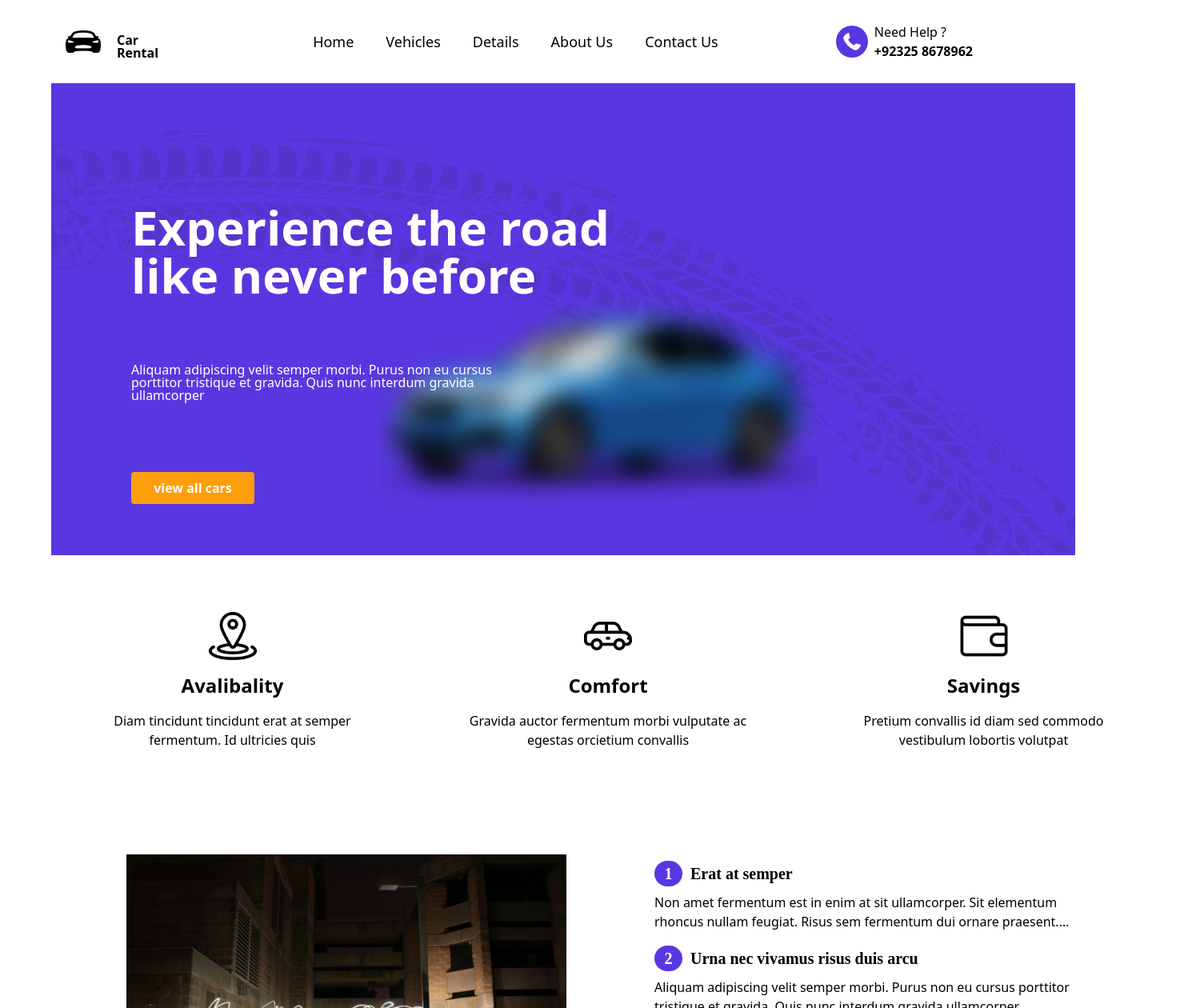
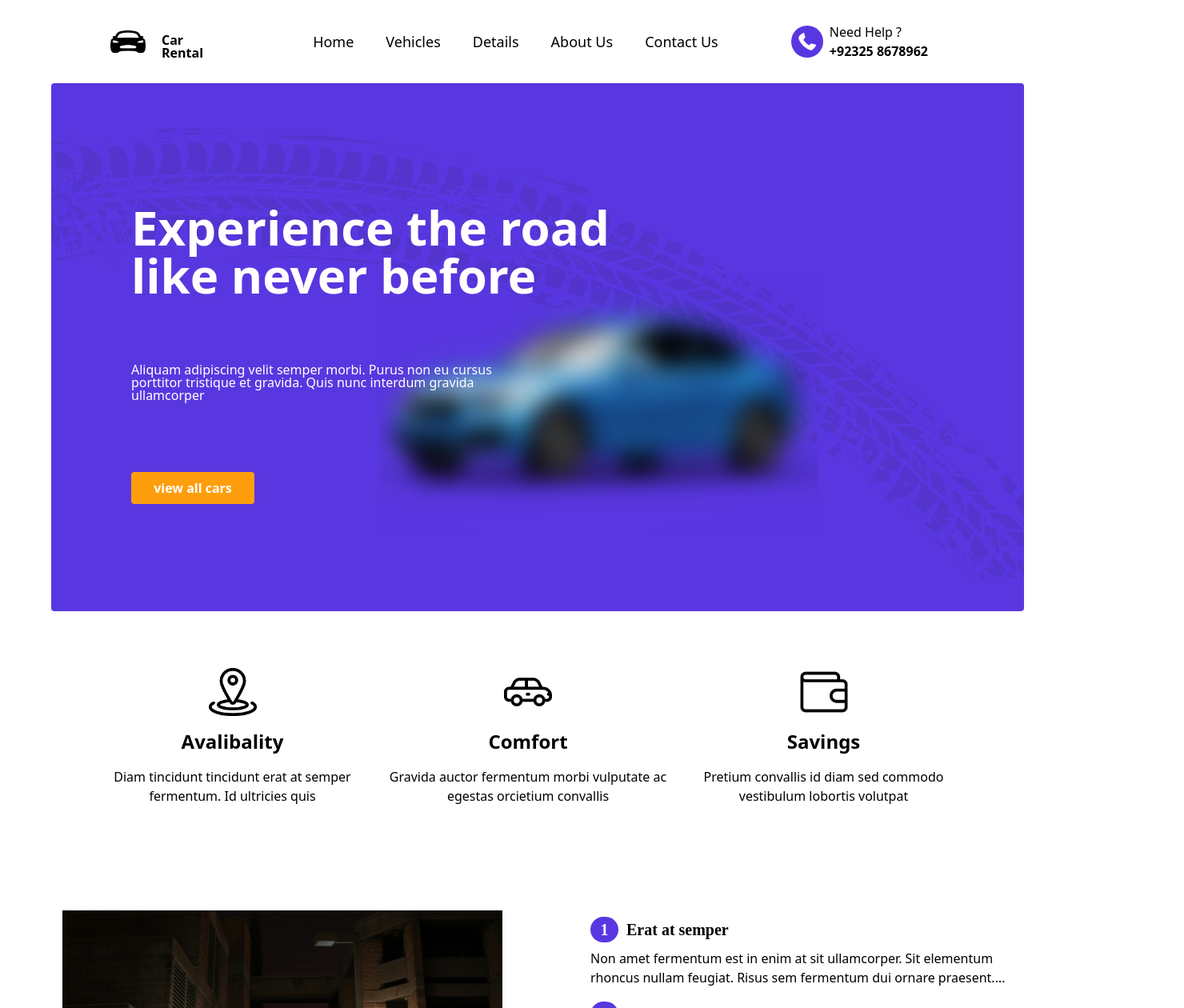
Before and after one commit to Kashiif-Khan/Car-Rental, a React (Vite) app in the folder Car-Retal-System/: page / in a window 1280 px wide. Shown: the top 1260 px of the page at 80% size, 1480 px wide, since content can reach past the window. Built offline with nearby package versions, Linux system fonts and the light colour scheme.

Commit message:
Merge branch 'harisshah' of https://github.com/Kashiif-Khan/Car-Rental

```diff
--- a/Car-Retal-System/src/Components/Details.jsx
+++ b/Car-Retal-System/src/Components/Details.jsx
@@ -21,7 +21,7 @@ function Details(){
     return(
         <>
 
-        <div className="w-full h-[880px] border border-red-500 flex flex-row justify-center pt-6 gap-2 ">
+        <div className="w-full h-[880px] border border-red-500 flex flex-row justify-center pt-6 gap-24 ">
             <div className="w-[636px] h-[557px] border border-green-300">
                 <div className="w-[636px] h-[437px]">
                     <div className='p-2'>
@@ -86,11 +86,14 @@ function Details(){
                 </div>
             </div>
         </div>
-        <div className="flex justify-between w-[1296px] h-[118px] opacity-100  mb-[24px] px-24 ">
+        <div className='w-full justify-center items-center px-34'>
+            <div className="flex justify-between w-[1296px] h-[118px] opacity-100  mb-[24px] px-24 ">
             <p class="font-work font-bold text-[50px] leading-[100%] tracking-[0%] text-black w-120 ">Other cars</p>
             <button className='font-work font-bold text-[20px] flex items-center mt-16'>view all <img src={arrowright} alt="arrow right" className='w-6' /></button>
-         </div>
-        <Card/>
+            </div>
+           <Card/>
+
+        </div>
         </>
     )
 }
--- a/Car-Retal-System/src/Components/Home.jsx
+++ b/Car-Retal-System/src/Components/Home.jsx
@@ -42,7 +42,9 @@ function Home(){
 
     return(
         <>
-        <div className='relative z-0  w-full max-w-[1420px] h-[590px]   ml-16  bg-[#5937E0] overflow-hidden '>
+        {/* Hero Section */}
+        <div className='w-full h-[660px] flex justify-center items-center'>
+                    <div className='relative z-0  w-[1460px]  h-[660px]   ml-16  bg-[#5937E0] overflow-hidden rounded'>
 
             <img src={Group} alt="Group"  className='absloute  left-0 top-0 z-20 w-355 '/>
             <img src={blurCar} alt="Car logo" className='absolute z-10 w-[550px] top-[400px] left-[684px] -translate-x-1/2 -translate-y-1/2 rounded'  />
@@ -54,6 +56,10 @@ function Home(){
             </div>
 
         </div>
+        </div>
+
+        {/* 2nd section  */}
+        <div className='flex justify-center items-center'>
                     <div className="flex flex-row w-[1440px] h-[314px] flex justify-between ml-10 p-[60px_72px_60px_72px] opacity-100">
             <div className="w-[357px] h-[194px] opacity-100  flex flex-col justify-center items-center gap-5">
                 <img src={g3453} alt="Location" className='w-[60px] h-[60px]' />
@@ -77,6 +83,10 @@ function Home(){
                 </p>
             </div>
         </div>
+        </div>
+
+        {/* 3rd section */}
+        <div className='flex justify-center items-center'>
             <div className="w-[1440px] h-[669px] flex gap-[110px] opacity-100 rotate-0 pt-[60px] pr-[72px] pb-[60px] pl-[158px]">
             <div className='w-[550px] h-[449px]'>
                 <img src={mycar} alt="my car" />
@@ -124,9 +134,12 @@ function Home(){
 
         </div>
 
+        </div>
 
 
-        <div className="w-full h-[1328px] flex flex-col gap-[40px] opacity-100 rotate-0 pt-[60px] pr-[72px] pb-[60px] pl-[72px]">
+        {/* 4 section */}
+
+            <div className="w-full h-[1328px] flex justify-center items-center flex-col gap-[40px] opacity-100 rotate-0 pt-[60px] pr-[72px] pb-[60px] pl-[72px]">
             <div className="flex justify-between w-[1296px] h-[118px] opacity-100  mb-[24px] px-24 ">
                 <p class="font-work font-bold text-[50px] leading-[100%] tracking-[0%] text-black w-120 ">Choose the car that suits you</p>
                 <button className='font-work font-bold text-[20px] flex items-center mt-16'>view all <img src={arrowright} alt="arrow right" className='w-6' /></button>
@@ -135,6 +148,7 @@ function Home(){
             <Card/>
           </div>
 
+            {/* 5 section */}
             <div className='w-full h-[535px]  flex justify-center items-center'>
                 <div className='relative w-[1296px] h-[415px] bg-[#5937E0] rounded overflow-hidden '>
                     <img src={Group1} alt="group 1" className='absolute w-165  z-10' />
@@ -185,8 +199,10 @@ function Home(){
 
             </div>
 
-            <div className='w-full h-[630px]  flex flex-row justify-between px-30'>
-                <div className=' '>
+            {/* 6 section */}
+                <div className='flex justify-center items-center'>
+                   <div className='w-full h-[630px]  flex flex-row justify-center items-center gap-60'>
+                        <div className='w-[563px] h-[368px] '>
                             <div className='mt-20'>
                                 <p className='font-Sans font-bold text-[50px] w-[313px] h-[118px]'>Download mobile app</p>
                                 <p className='font-Sans font-semibold text-[16px] w-[530px] h-[100px] mt-14 '>Imperdiet ut tristique viverra nunc. Ultrices orci vel auctor cursus turpis nibh placerat massa. Fermentum urna ut at et in. Turpis aliquet cras hendrerit enim condimentum. Condimentum interdum risus bibendum urna</p>
@@ -212,7 +228,8 @@ function Home(){
                         </div>
 
                     </div>
-
+                </div>
+            {/* 7 section */}
             <div className='w-full h-[535px] flex justify-center items-center'>
                 <div className='relative w-[1296px] h-[415px] rounded bg-[#5937E0] '>
                     <img src={Group2} alt="group 2" className='absolute w-[800px] h-[148px] top-20 ' />
--- a/Car-Retal-System/src/Components/ReusableComponents/Header.jsx
+++ b/Car-Retal-System/src/Components/ReusableComponents/Header.jsx
@@ -5,7 +5,7 @@ function Header(){
     return(
         <>
 
-        <nav className="flex  w-full h-26 justify-between py-7 px-16 opacity-100 rotate-0">
+        <nav className="flex  w-full h-26 justify-between py-7 px-30 opacity-100 rotate-0">
             <div className='flex flex-row gap-5  justify-center items-center h-12 w-45 '>
             <img src={Vector} alt="logo" className='w-11 h-7 top-2 left-1 opacity-100 rotate-0'  />
             <h3 className='w-20 h-5 font-inter font-bold text-base leading-[100%] tracking-normal left- '>Car Rental</h3>
```
Lines whose indentation alone changed are shown as unchanged.
